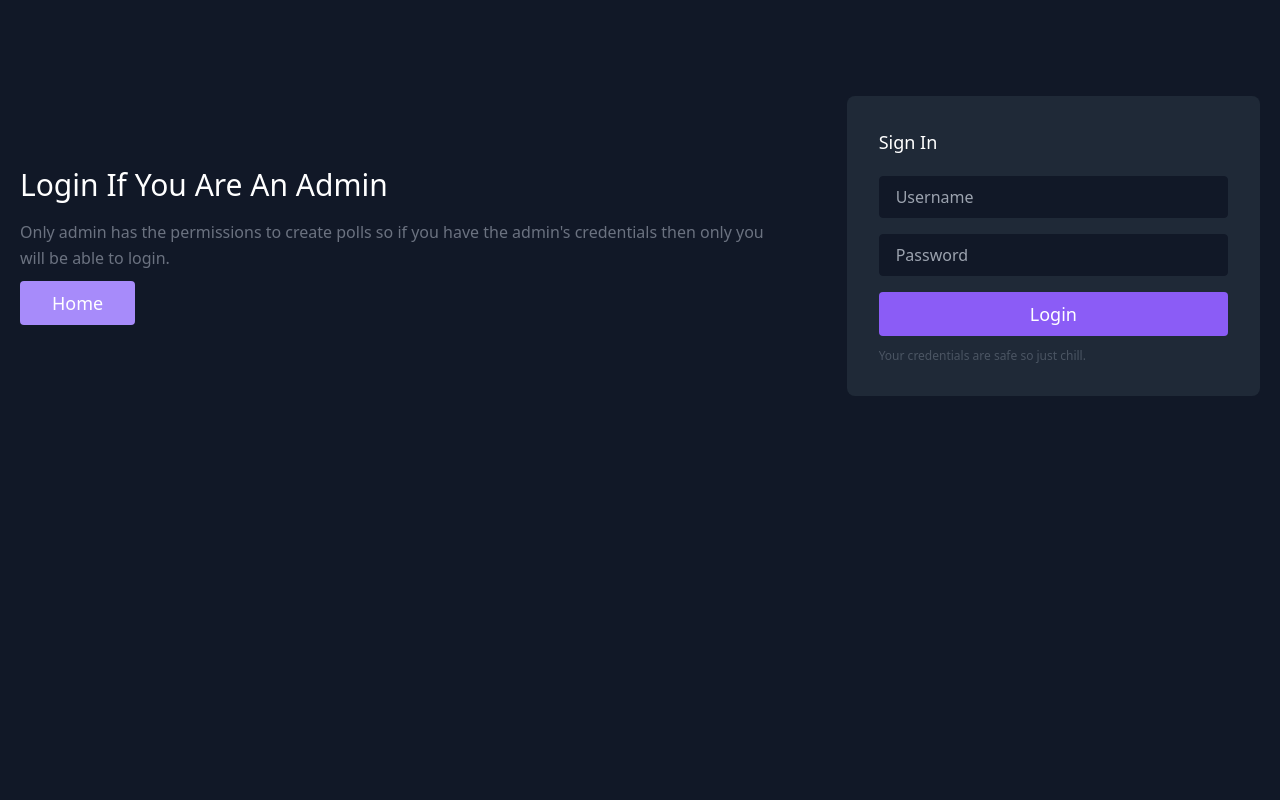
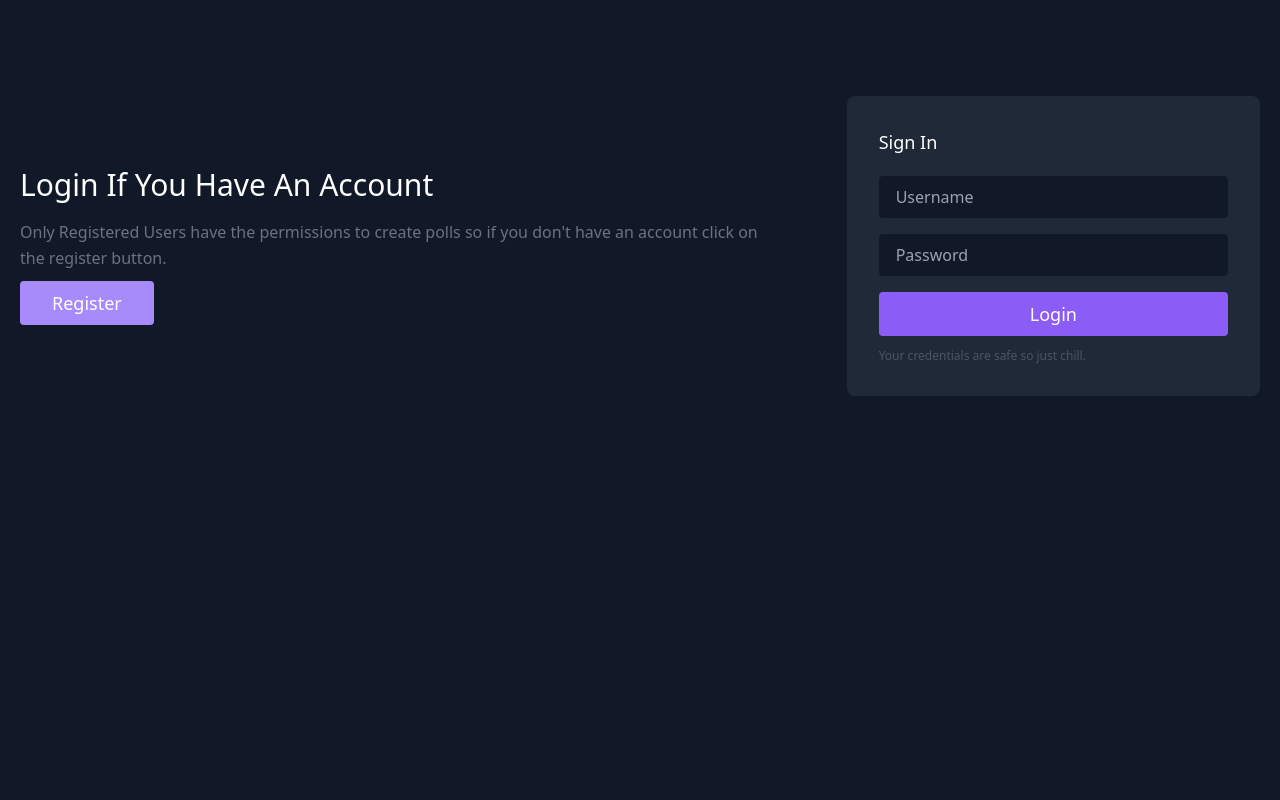
Before and after one commit to jhabarsingh/LETSPOLL, a Django app: template app/templates/login.html in a window 1280 px wide. Run offline with Django 3.2, Linux system fonts and the light colour scheme; the template is opened without the code that fills it, so the values that code supplies are empty; parts of the project's set-up code (start-up, migrations or seed data) failed here and were passed over.

Commit message:
Added template

```diff
--- a/app/templates/base.html
+++ b/app/templates/base.html
@@ -37,6 +37,12 @@
 		if (document.querySelector(".home_button")){
 			document.querySelector(".home_button").addEventListener("click", function(){
 				window.open("{% url 'poll:home' %}", '_self')
+			})
+		}
+
+		if (document.querySelector(".home_button1")){
+			document.querySelector(".home_button1").addEventListener("click", function(){
+				window.open("{% url 'poll:register' %}", '_self')
 			})
 		}
 
--- a/app/templates/index.html
+++ b/app/templates/index.html
@@ -42,7 +42,7 @@
     </div>
     <div style='text-align: center;'>
     	<button class="inline mx-auto mt-20 text-white bg-indigo-500 border-0 py-2 px-8 focus:outline-none hover:bg-indigo-600 rounded text-lg create_poll_button">Create Polls</button>
-    	<button class="inline mx-auto mt-5 text-white bg-indigo-500 border-0 py-2 px-8 focus:outline-none hover:bg-indigo-600 rounded text-lg all_poll_button">All Polls</button>
+    	<button class="inline mx-auto mt-5 text-white bg-indigo-500 border-0 py-2 px-8 focus:outline-none hover:bg-indigo-600 rounded text-lg all_poll_button">My Polls</button>
     </div>
   </div>
 </section>
--- a/app/templates/login.html
+++ b/app/templates/login.html
@@ -5,9 +5,9 @@
 <section class="text-gray-500 bg-gray-900 body-font">
   <div class="container px-5 py-24 mx-auto flex flex-wrap items-center">
     <div class="lg:w-3/5 md:w-1/2 md:pr-16 lg:pr-0 pr-0">
-      <h1 class="title-font font-medium text-3xl text-white">Login If You Are An Admin</h1>
-      <p class="leading-relaxed mt-4">Only admin has the permissions to create polls so if you have the admin's credentials then only you will be able to login.</p>
-      <button class="text-white bg-purple-400 border-0 py-2 px-8 focus:outline-none hover:bg-purple-600 rounded text-lg home_button" style='margin-top:10px;'>Home</button>
+      <h1 class="title-font font-medium text-3xl text-white">Login If You Have An Account</h1>
+      <p class="leading-relaxed mt-4">Only Registered Users have the permissions to create polls so if you don't have an account click on the register button.</p>
+      <button class="text-white bg-purple-400 border-0 py-2 px-8 focus:outline-none hover:bg-purple-600 rounded text-lg home_button1" style='margin-top:10px;'>Register</button>
     </div>
     <div class="lg:w-2/6 md:w-1/2 bg-gray-800 rounded-lg p-8 flex flex-col md:ml-auto w-full mt-10 md:mt-0">
       <h2 class="text-white text-lg font-medium title-font mb-5">Sign In</h2>
```
